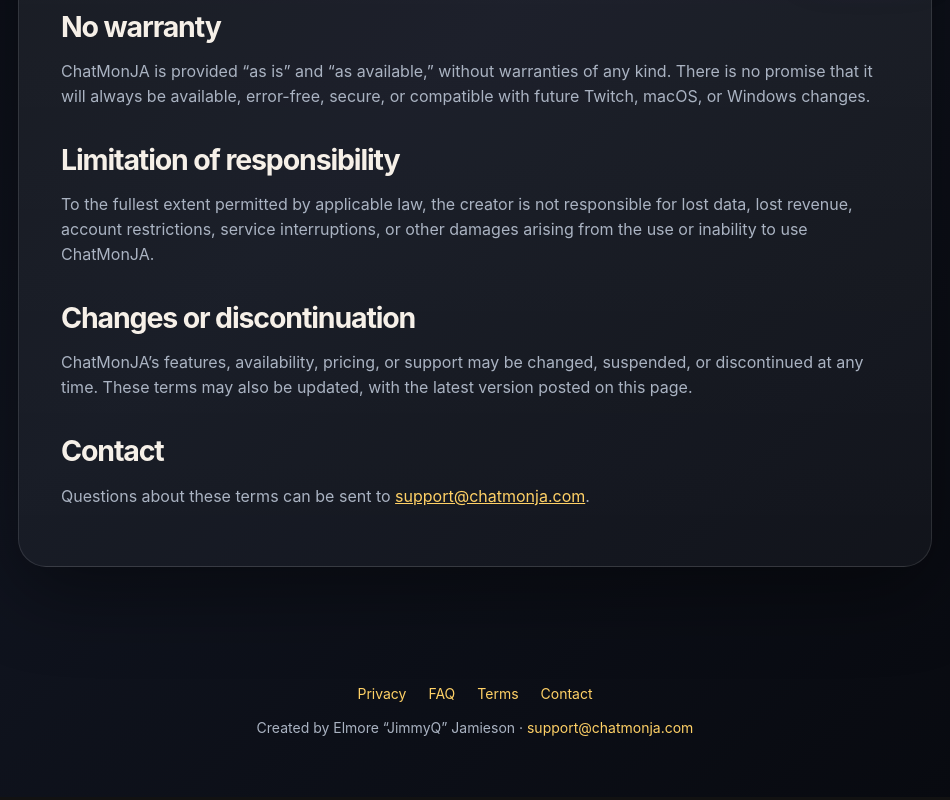
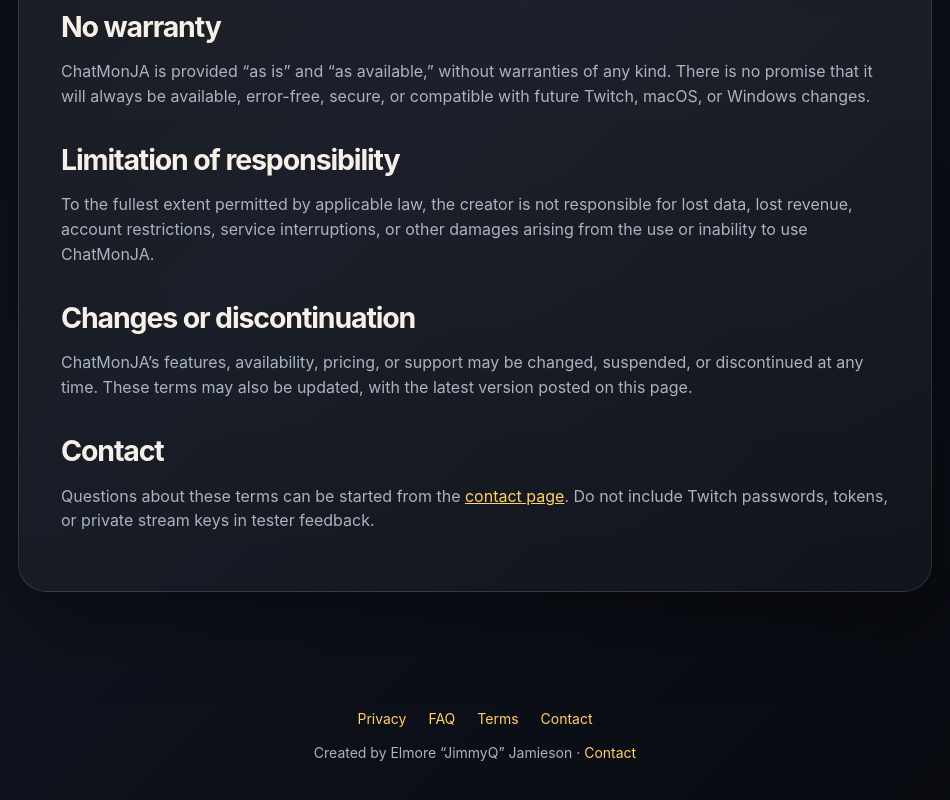
Before and after one commit to jimmyqja/ChatMonJa, an Electron app: page docs/terms.html in a window 950 px wide. Shown: the part 819-1619 px from the top of the page. Drawn offline with Linux system fonts and the light colour scheme.

Commit message:
Remove email links from terms

```diff
--- a/docs/terms.html
+++ b/docs/terms.html
@@ -48,15 +48,15 @@
       <p>ChatMonJA’s features, availability, pricing, or support may be changed, suspended, or discontinued at any time. These terms may also be updated, with the latest version posted on this page.</p>
 
       <h2>Contact</h2>
-      <p>Questions about these terms can be sent to <a href="mailto:support@chatmonja.com">support@chatmonja.com</a>.</p>
+      <p>Questions about these terms can be started from the <a href="contact.html">contact page</a>. Do not include Twitch passwords, tokens, or private stream keys in tester feedback.</p>
     </article>
   </main>
 
-  <a class="contact-bubble" href="mailto:support@chatmonja.com" aria-label="Contact ChatMonJA support">Contact us</a>
+  <a class="contact-bubble" href="contact.html" aria-label="Contact ChatMonJA support">Contact us</a>
 
   <footer>
     <div class="footer-links"><a href="privacy.html">Privacy</a><a href="faq.html">FAQ</a><a href="terms.html">Terms</a><a href="contact.html">Contact</a></div>
-    <p>Created by Elmore “JimmyQ” Jamieson · <a href="mailto:support@chatmonja.com">support@chatmonja.com</a></p>
+    <p>Created by Elmore “JimmyQ” Jamieson · <a href="contact.html">Contact</a></p>
   </footer>
 </body>
 </html>
```
